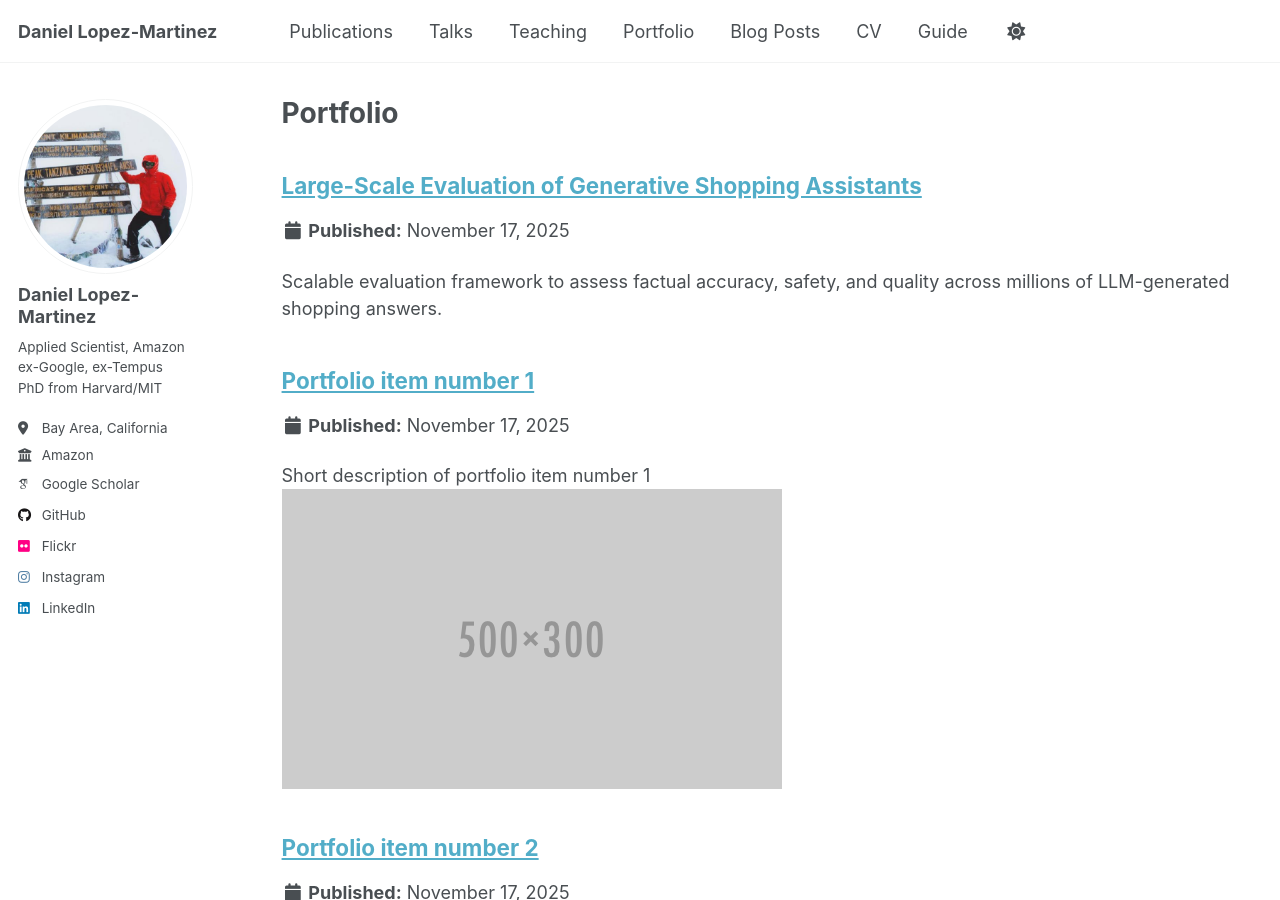
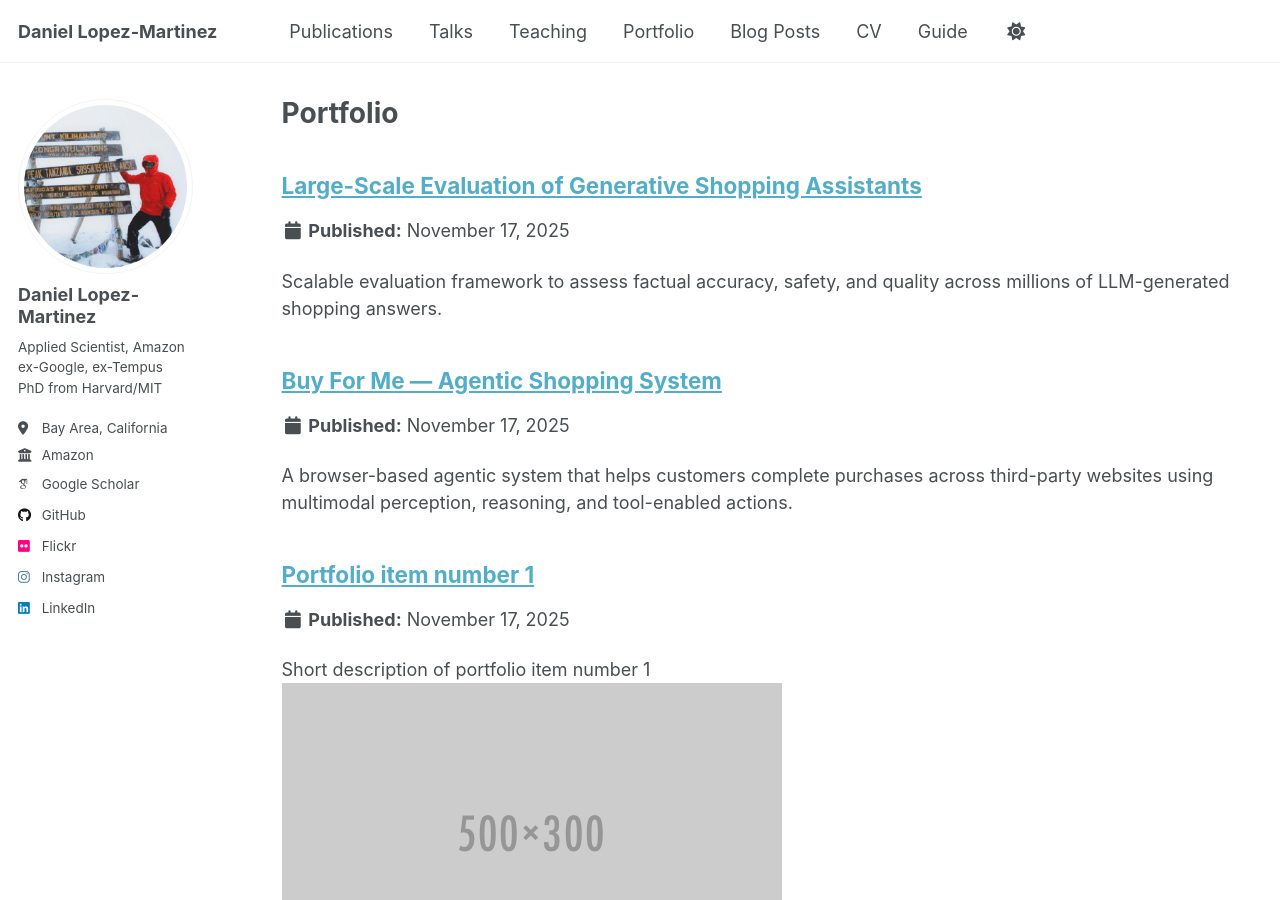
Before and after one commit to daniel-lopezmartinez/daniel-lopezmartinez.github.io, a Jekyll site: the page built from _pages/portfolio.html, in a window 1280 px wide and 900 px high. Built offline with Jekyll 4.4.1, drawn with Linux system fonts in a browser that asks for light colours; some web fonts are replaced; a script that is not in the unit is left out.

Commit message:
Adds Buy For Me to portfolio

```diff
--- /dev/null
+++ b/_portfolio/buyforme.md
@@ -0,0 +1,7 @@
+---
+title: "Buy For Me — Agentic Shopping System"
+excerpt: "A browser-based agentic system that helps customers complete purchases across third-party websites using multimodal perception, reasoning, and tool-enabled actions."
+collection: portfolio
+---
+
+[Buy For Me](https://www.aboutamazon.com/news/retail/amazon-shopping-app-buy-for-me-brands) is an agentic shopping system that enables customers to complete purchases on third-party websites through a web-browser automation model. Unlike traditional chatbots, the system uses multimodal perception—DOM parsing, text understanding, and visual interpretation—to navigate real webpages, extract product information, make decisions, and take actions on behalf of the user.
```
Also changed, not shown: _pages/about.md (+1 -1 lines).
